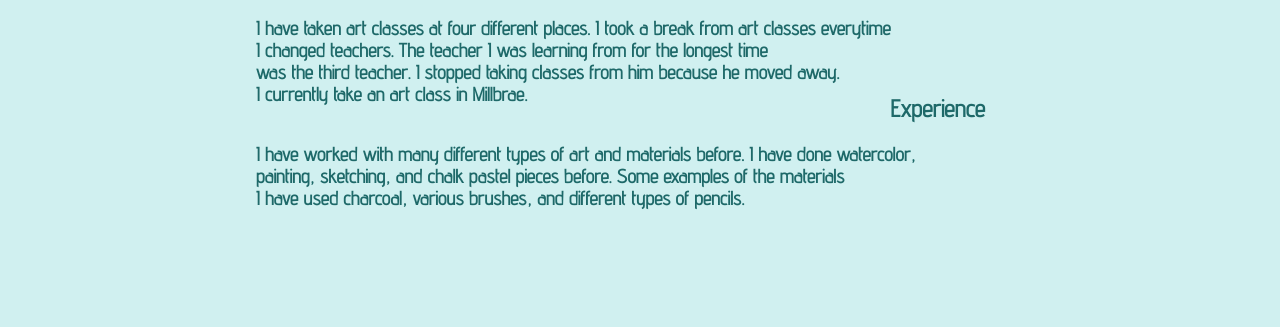
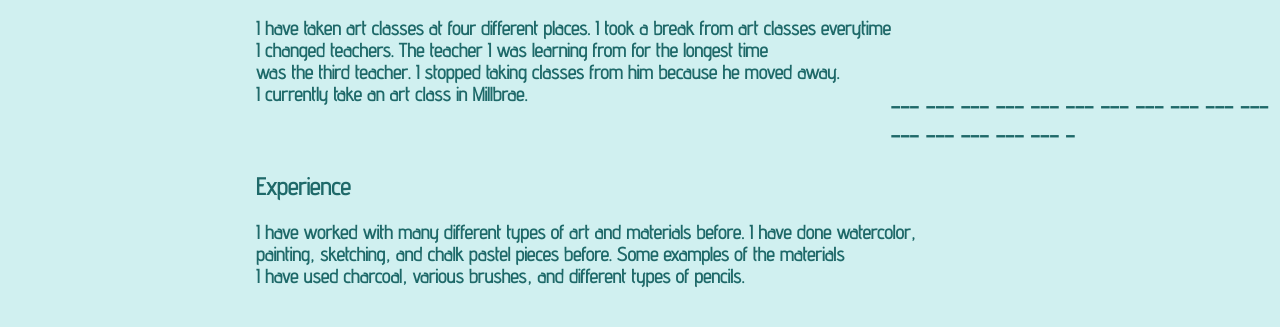
Before and after one commit to Cynthias30/About-Me-Website, a plain HTML site: page index2.html in a window 1280 px wide. Shown: the part 163-490 px from the top of the page. Drawn offline with Linux system fonts and the light colour scheme.

Commit message:
Content Added

```diff
--- a/index2.html
+++ b/index2.html
@@ -90,6 +90,9 @@
             <br>
             <br>
              <li></li>
+             <h2>
+                 --- --- --- --- --- --- --- --- --- --- --- --- --- --- --- --- -
+             </h2>
             <h2 class="subtitle">
                 Experience
             </h2>
```
